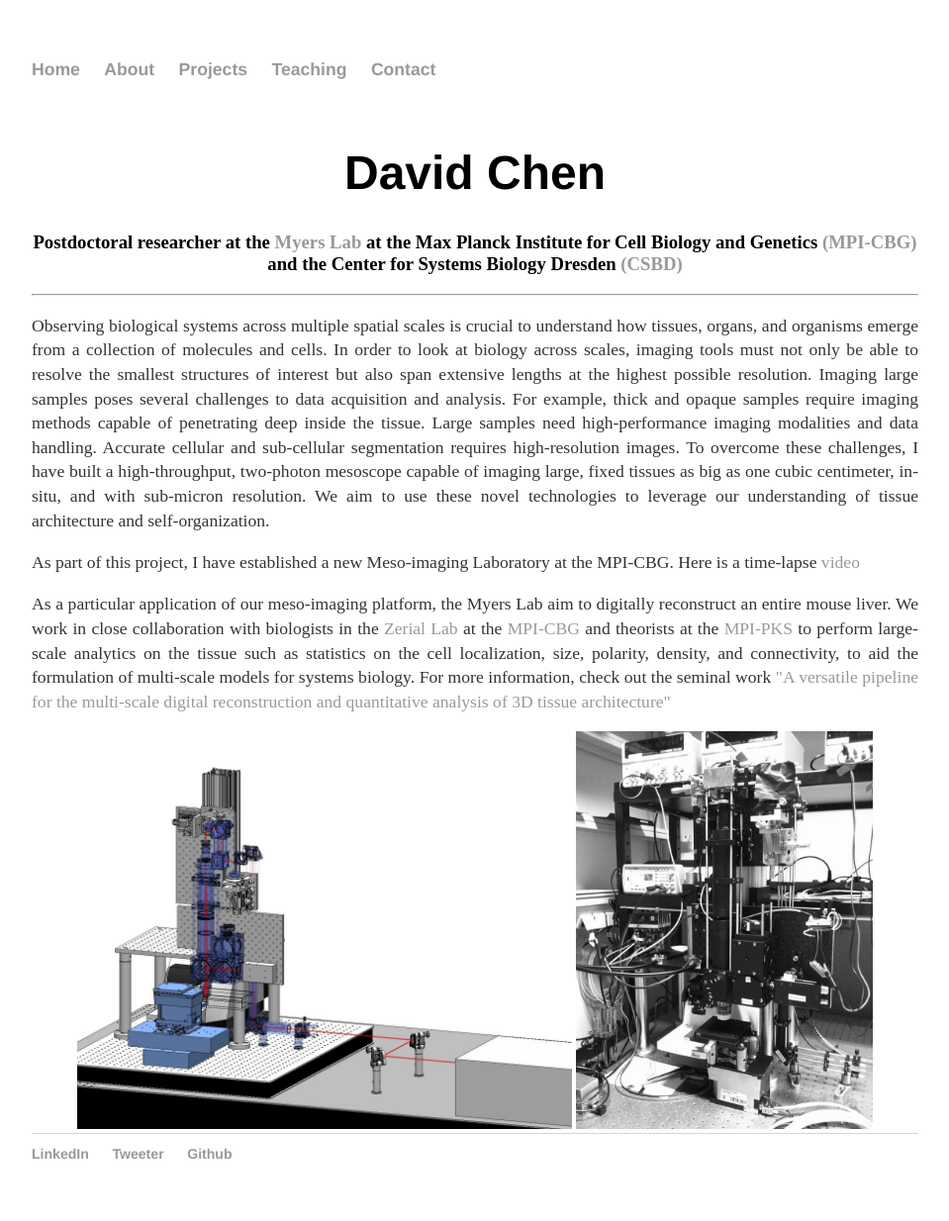
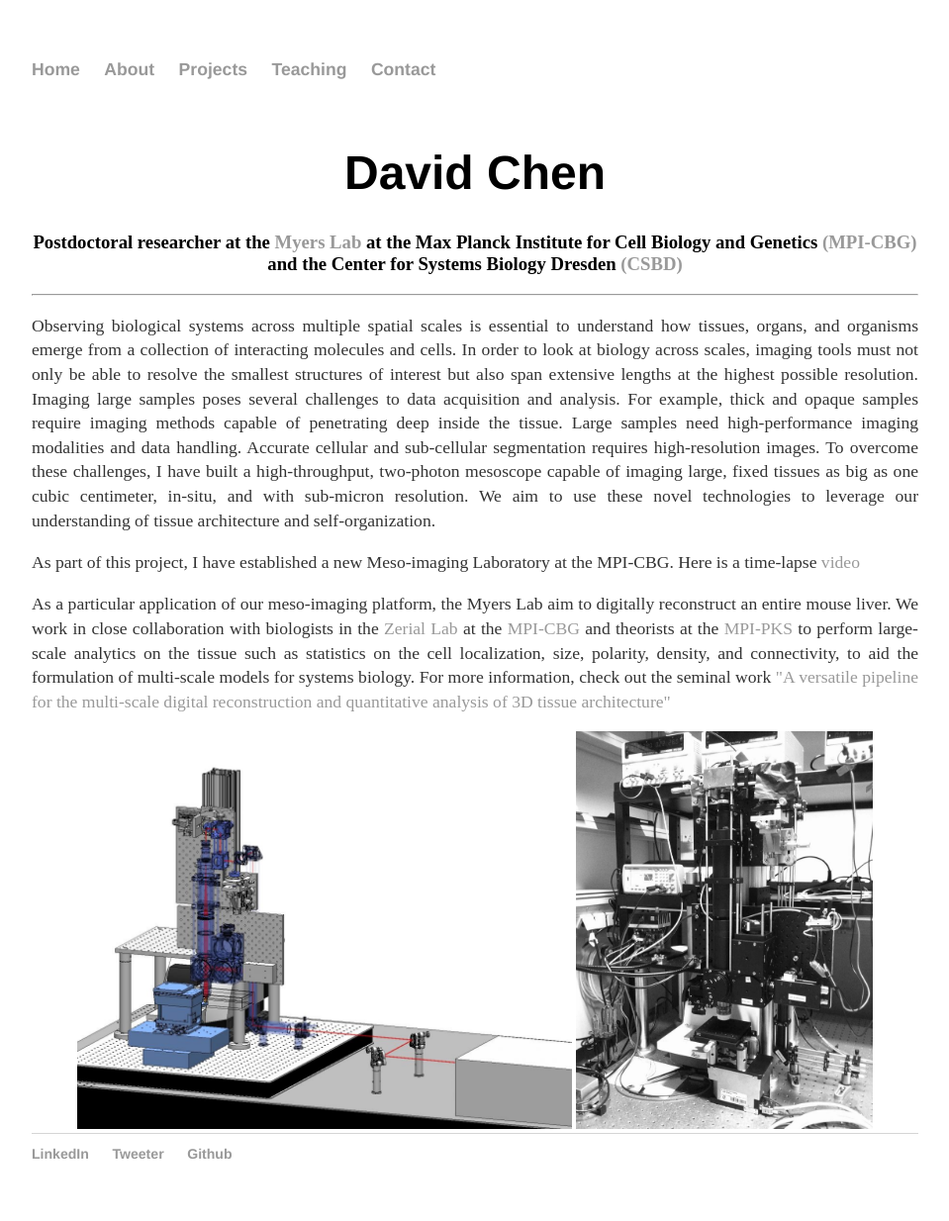
Before and after one commit to davidchenlee/davidchenlee.github.io, a Jekyll site: the page built from index.html, in a window 1280 px wide. Shown: the whole page at 99% size, without its empty margins (160-1119 px from the left). Built offline with Jekyll 4.4.1, drawn with Linux system fonts in a browser that asks for light colours.

```diff
--- a/index.html
+++ b/index.html
@@ -10,7 +10,7 @@
 </center>
 
 <hr>
-<p style="text-align:justify">Observing biological systems across multiple spatial scales is crucial to understand how tissues, organs, and organisms emerge from a collection of molecules and cells. In order to look at biology across scales, imaging tools must not only be able to resolve the smallest structures of interest but also span extensive lengths at the highest possible resolution. Imaging large samples poses several challenges to data acquisition and analysis. For example, thick and opaque samples require imaging methods capable of penetrating deep inside the tissue. Large samples need high-performance imaging modalities and data handling. Accurate cellular and sub-cellular segmentation requires high-resolution images. To overcome these challenges, I have built a high-throughput, two-photon mesoscope capable of imaging large, fixed tissues as big as one cubic centimeter, in-situ, and with sub-micron resolution. We aim to use these novel technologies to leverage our understanding of tissue architecture and self-organization.</p>
+<p style="text-align:justify">Observing biological systems across multiple spatial scales is essential to understand how tissues, organs, and organisms emerge from a collection of interacting molecules and cells. In order to look at biology across scales, imaging tools must not only be able to resolve the smallest structures of interest but also span extensive lengths at the highest possible resolution. Imaging large samples poses several challenges to data acquisition and analysis. For example, thick and opaque samples require imaging methods capable of penetrating deep inside the tissue. Large samples need high-performance imaging modalities and data handling. Accurate cellular and sub-cellular segmentation requires high-resolution images. To overcome these challenges, I have built a high-throughput, two-photon mesoscope capable of imaging large, fixed tissues as big as one cubic centimeter, in-situ, and with sub-micron resolution. We aim to use these novel technologies to leverage our understanding of tissue architecture and self-organization.</p>
 
 <p style="text-align:justify"> As part of this project, I have established a new Meso-imaging Laboratory at the MPI-CBG. Here is a time-lapse <a href="https://twitter.com/bigimaginglab/status/964987879926718464">video</a></p>
 
```
Also changed, not shown: Gemfile.lock.
